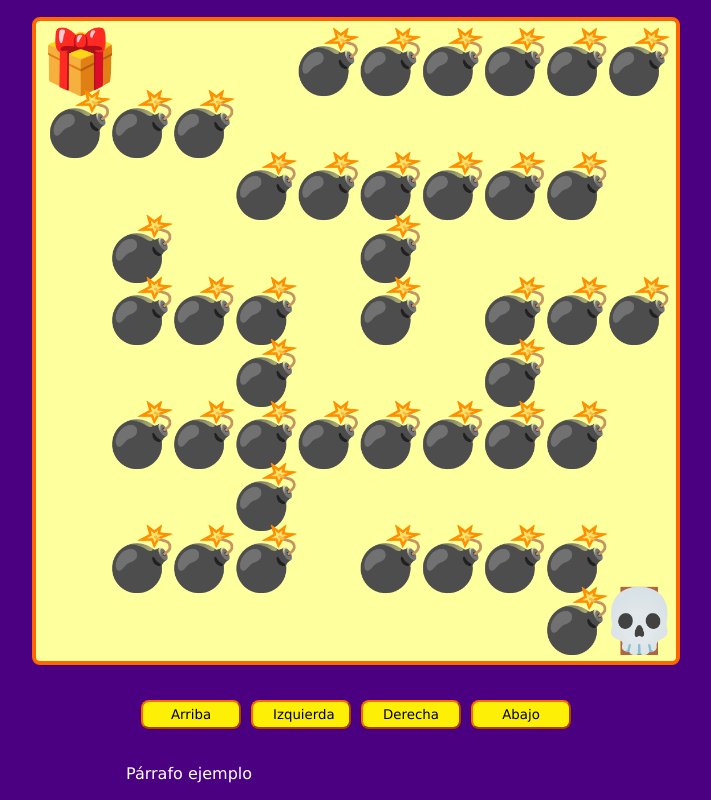
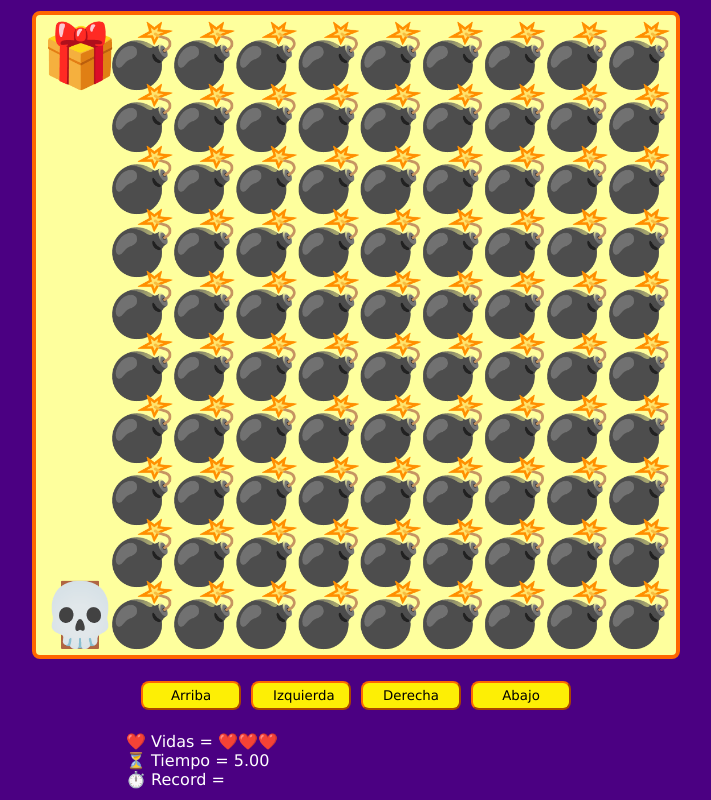
Before and after one commit to breman99/taller-practico-js-videojuego, a plain HTML site: page index.html in a window 1280 px wide. Shown: the whole page, without its empty margins (284-995 px from the left). Drawn offline with Linux system fonts and the light colour scheme.

Commit message:
colisiones sistema de vidas y tiempo

```diff
--- a/index.html
+++ b/index.html
@@ -19,7 +19,10 @@
 		</div>
 
 		<div class="messages">
-			<p>Párrafo ejemplo</p>
+			<p>❤️ Vidas = <span id="lifes"></span></p>
+			<p>⏳ Tiempo = <span id="time"></span></p>
+			<p>⏱️ Record = <span id="record"></span></p>
+			<p id="result"></p>
 		</div>
 	</div>
 
--- a/main.js
+++ b/main.js
@@ -4,8 +4,20 @@ const btnUp = document.querySelector('#up');
 const btnDown = document.querySelector('#down');
 const btnRight = document.querySelector('#right');
 const btnLeft = document.querySelector('#left');
+const spanLifes = document.querySelector('#lifes');
+const spanTime = document.querySelector('#time');
+const spanRecord = document.querySelector('#record');
+const pResult = document.querySelector('#result');
+
+
 let canvasSize;
 let elementSize;
+let level = 0;
+let lifes = 3;
+
+let timeStart;
+let timePlayer;
+let timeInterval;
 
 window.addEventListener('load', setCanvasSize);
 window.addEventListener('resize', setCanvasSize);
@@ -13,9 +25,16 @@ window.addEventListener('resize', setCanvasSize);
 let playerPosition = {
 	x: undefined,
 	y: undefined
-}
+};
 
+const giftPosition = {
+	x: undefined,
+	y: undefined
+};
 
+let bombsPosition = [];
+
+// PINTAR MAPA //
 
 function setCanvasSize() {
 	if(window.innerHeight > window.innerWidth) {
@@ -26,10 +45,13 @@ function setCanvasSize() {
 	console.log(canvasSize);
 	canvas.setAttribute('width', canvasSize)
 	canvas.setAttribute('height', canvasSize)
+	playerPosition = {
+		x: undefined,
+		y: undefined
+	}
 
 	elementSize = canvasSize / 10.3;
 	console.log(elementSize);
-
 	startGame();
 };
 
@@ -37,9 +59,27 @@ function startGame() {
 	game.font = `${elementSize}px Verdana`;
 	game.textAlign = 'end';
 
-	const map = maps[3];
+	const map = maps[level];
+
+
+
+	if(!map) {
+		gameWin();
+		return
+	}
+
+	if(!timeStart) {
+		timeStart = Date.now();
+		timeInterval = setInterval(showTime, 50);
+		showRecord();
+	}
+
+	showLifes();
+
 	const mapRows = map.trim().split('\n');
 	const mapColums = mapRows.map(column => column.trim().split(''));
+
+	bombsPosition = [];
 
 	game.clearRect(0, 0, canvasSize, canvasSize)
 	mapColums.forEach((row, rowI) => {
@@ -54,15 +94,91 @@ function startGame() {
 					playerPosition.x = posX;
 					playerPosition.y = posY;
 				};
+			} else if(col == 'I') {
+				giftPosition.x = posX;
+				giftPosition.y = posY;
+			} else if(col == 'X') {
+				bombsPosition.push({
+					x: posX,
+					y: posY
+				});
 			};
 		});
 	});
 	movePlayer();
 };
 
+// MOVER JUGADOR //
+
 function movePlayer() {
+	const giftCollisionX = playerPosition.x.toFixed(2) == giftPosition.x.toFixed(2);
+	const giftCollisionY = playerPosition.y.toFixed(2) == giftPosition.y.toFixed(2);
+	const giftCollision = giftCollisionX && giftCollisionY;
+
+	if(giftCollision) {
+		passLevel();
+	}
+
+	const bombsCollision = bombsPosition.find(bomb => {
+		const bombsCollisionX = bomb.x.toFixed(2) == playerPosition.x.toFixed(2);
+		const bombsCollisionY = bomb.y.toFixed(2) == playerPosition.y.toFixed(2);
+		return bombsCollisionX && bombsCollisionY;
+
+	});
+
+	if(bombsCollision) {
+		loseLevel();
+	}
+
 	game.fillText(emojis['PLAYER'], playerPosition.x, playerPosition.y)
 };
+
+function passLevel() {
+	console.log('ganaste');
+	level++;
+	startGame();
+};
+
+function gameWin() {
+	console.log('Terminaste el juego');
+	clearInterval(timeInterval);
+	const timeRecord = localStorage.getItem('record')
+	if(!timeRecord || timePlayer < timeRecord) {
+		console.log('superaste el record');
+		localStorage.setItem('record', timePlayer);
+
+	};
+};
+
+function loseLevel() {
+	lifes --
+	console.log(`Chocaste una bomba, vuelve a empezar te quedan ${lifes} vidas.`);
+
+	if(lifes <= 0) {
+		lifes = 3;
+		level = 0;
+		timeStart = undefined;
+	};
+
+	playerPosition.x = undefined
+	playerPosition.y = undefined
+	startGame();
+};
+
+function showLifes() {
+	const heartArray = Array(lifes).fill(emojis['HEART']);
+	spanLifes.innerHTML = heartArray.join('')
+};
+
+function showTime() {
+	timePlayer = ((Date.now() - timeStart) / 1000).toFixed(2)
+	spanTime.innerHTML = timePlayer
+};
+
+function showRecord() {
+	spanRecord.innerHTML = localStorage.getItem('record');
+}
+
 
 window,addEventListener('keydown', moveByKeys)
 btnUp.addEventListener('click', moveUp);
@@ -87,31 +203,26 @@ function moveByKeys(event) {
 	};
 };
 function moveUp() {
-
-	if(playerPosition.y > (elementSize+1)) {
+	if(playerPosition.y - 1 > elementSize) {
 		playerPosition.y -= elementSize;
 		startGame();
-
-	}
+	};
 };
 function moveDown() {
 	if(playerPosition.y < canvasSize - elementSize) {
 		playerPosition.y += elementSize;
 		startGame();
-
-	}
+	};
 };
 function moveRight() {
 	if(playerPosition.x < canvasSize) {
 		playerPosition.x += elementSize;
 		startGame();
-
-	}
+	};
 };
 function moveLeft() {
-	if(playerPosition.x > elementSize + elementSize) {
+	if(playerPosition.x > elementSize * 2) {
 		playerPosition.x -= elementSize;
 		startGame();
-		console.log(playerPosition.x);
-	}
+	};
 };
--- a/maps.js
+++ b/maps.js
@@ -12,6 +12,7 @@ const emojis = {
   'BOMB_COLLISION': '🔥',
   'GAME_OVER': '👎',
   'WIN': '🏆',
+  'HEART': '❤️',
 };
 
 const maps = [];
@@ -51,15 +52,15 @@ maps.push(`
   XX-----OXX
   XXXXXXXXXX
 `);
-maps.push(`
-I---XXXXXX
-XXX-------
----XXXXXX-
--X---X----
--XXX-X-XXX
----X---X--
--XXXXXXXX-
----X------
--XXX-XXXX-
---------XO
-`);
+// maps.push(`
+// O---XXXXXX
+// XXX-------
+// ---XXXXXX-
+// -X---X----
+// -XXX-X-XXX
+// ---X---X--
+// -XXXXXXXX-
+// ---X------
+// -XXX-XXXX-
+// --------XI
+// `);
```
